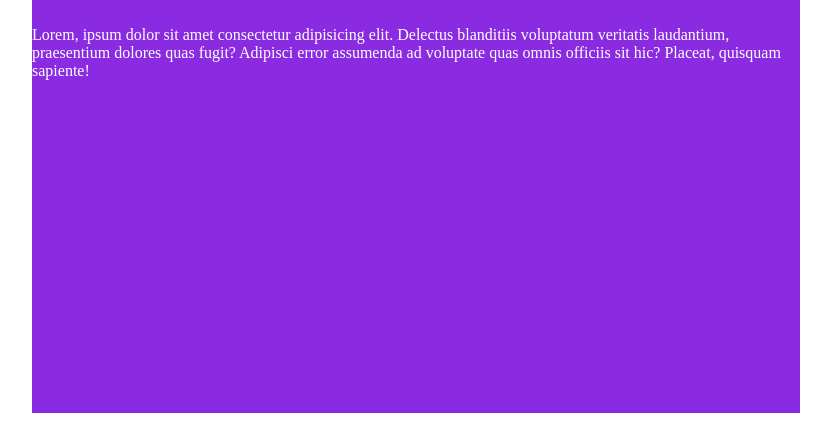
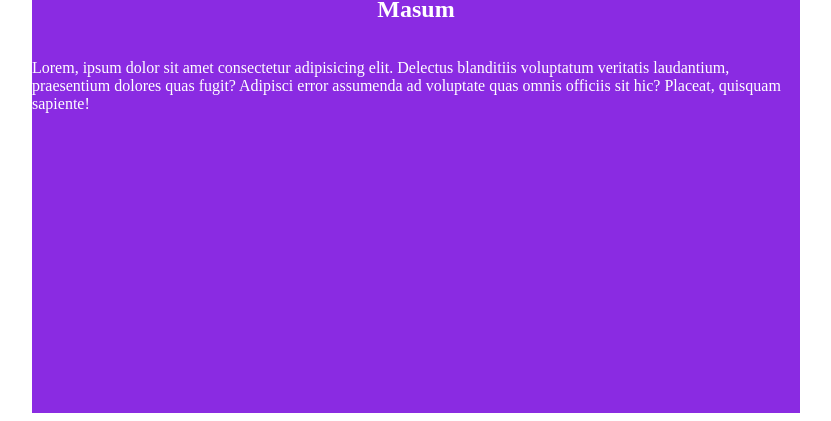
Before and after one commit to masumvekariya25/c_programing, a plain HTML site: page index.html in a window 1280 px wide. Shown: the part 395-816 px from the top of the page, without its empty margins (224-1055 px from the left). Drawn offline with Linux system fonts and the light colour scheme.

Commit message:
masum heading-2 added

```diff
--- a/index.html
+++ b/index.html
@@ -21,6 +21,7 @@
 <body>
     <div class="center">
         <h1 style="text-align: center;">Hello World</h1>
+        <h2>Masum</h2>
         <p>Lorem, ipsum dolor sit amet consectetur adipisicing elit. Delectus blanditiis voluptatum veritatis laudantium, praesentium dolores quas fugit? Adipisci error assumenda ad voluptate quas omnis officiis sit hic? Placeat, quisquam sapiente!</p>
     </div>
 </body>
```
